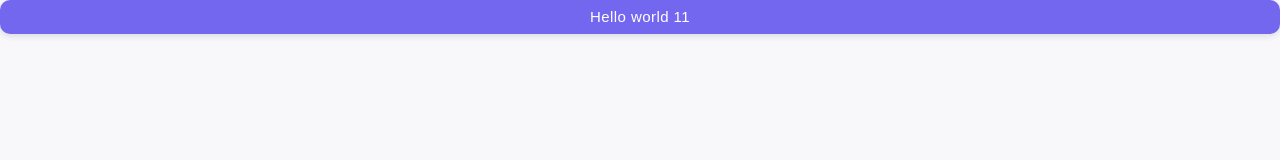
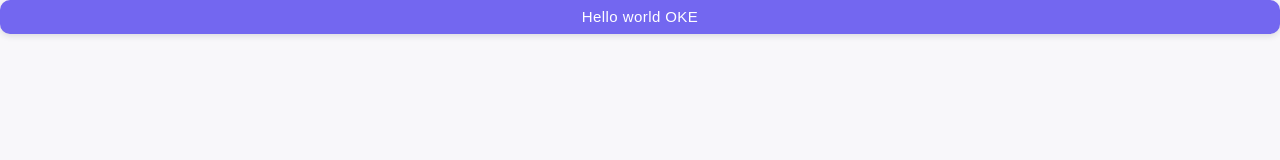
Before and after one commit to Boy99999999/App_Shop_FE, a Next.js app: page / in a window 1280 px wide. Shown: the top 160 px of the page. Built offline with nearby package versions, Linux system fonts and the light colour scheme.

Commit message:
Updated_code_123

```diff
--- a/src/pages/index.tsx
+++ b/src/pages/index.tsx
@@ -22,7 +22,7 @@ export default function Home() {
         <meta name='viewport' content='width=device-width, initial-scale=1' />
         <link rel='icon' href='/favicon.ico' />
       </Head>
-      <Button variant='contained'>Hello world 11</Button>
+      <Button variant='contained'>Hello world OKE</Button>
     </>
   )
 }
```
